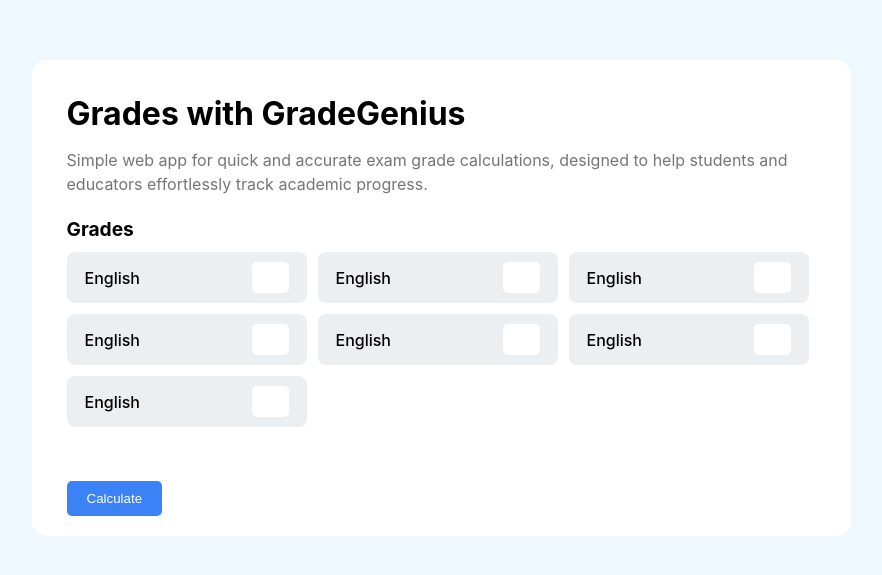
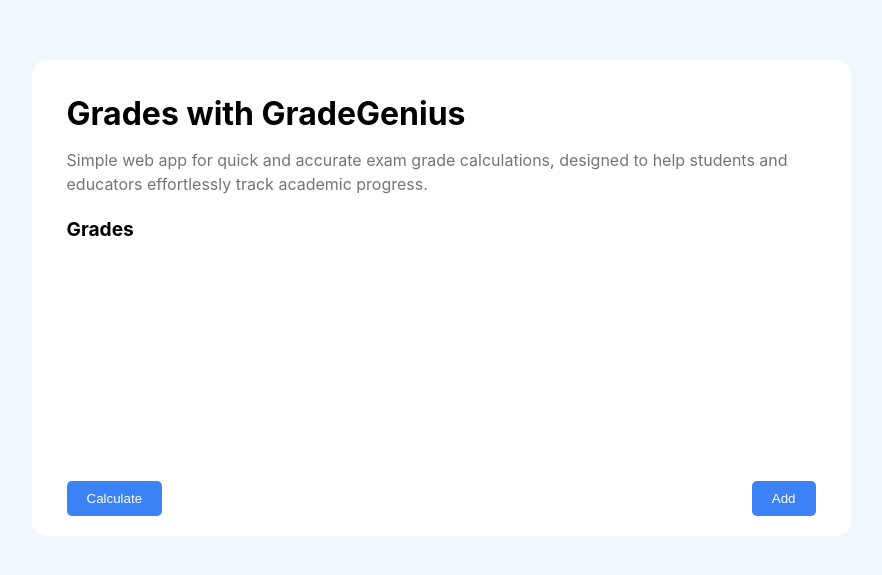
Before and after one commit to SayidMushtaQ/GradeGenius, a React (Vite) app: page / in a window 1280 px wide. Shown: the part 103-678 px from the top of the page, without its empty margins (199-1081 px from the left). Built offline with nearby package versions, Linux system fonts and the light colour scheme.

Commit message:
Show data

```diff
--- a/src/App.tsx
+++ b/src/App.tsx
@@ -3,10 +3,13 @@
 import Grades from './components/Grades'
 import AddSubjectsPopUP from "./components/AddSubjectsPopUP";
 import ErrorNotFound from "./components/ErrorNotFound";
-import GradesProvider from "./context/Grades.context";
+
+import {useGrade} from './hooks/grade.context'
 function App() {
   const [add, setAdd] = useState(false);
   const hanldeAddPopUp = useCallback(() => setAdd((pre) => !pre), []);
+  const {subjects} = useGrade()
+
   return (
     <div className="container">
       <div className="sub-container">
@@ -22,13 +25,10 @@
             </header>
           </section>
           <span>Grades</span>
-          <GradesProvider>
             <div className="box-body">
-              {/* <ErrorNotFound setAdd={hanldeAddPopUp} /> */}
               {/* {add && <AddSubjectsPopUP setAdd={hanldeAddPopUp}/>} */}
-              <Grades/>
+              {subjects.length != 0 ?   <ErrorNotFound setAdd={hanldeAddPopUp} /> : <Grades/>}
             </div>
-          </GradesProvider>
         </div>
       </div>
     </div>
--- a/src/components/AddSubjectsPopUP.tsx
+++ b/src/components/AddSubjectsPopUP.tsx
@@ -16,6 +16,7 @@
     if (!newFormError.sub && !newFormError.marks) {
       setError({ sub: "", marks: "" });
       createSub(sub, marks);
+      setSub('')
       SuccessNotify("New Subject Added Successfully..!!🥳");
     } else {
       if (newFormError.sub) {
--- a/src/components/Grades.tsx
+++ b/src/components/Grades.tsx
@@ -1,20 +1,32 @@
 import style from "../styles/grades.module.css";
-import {useGrade} from '../hooks/grade.context'
+import { useGrade } from "../hooks/grade.context";
 export default function Grades() {
-    const {subjects} = useGrade()
+  const { subjects } = useGrade();
+  console.log(subjects);
   return (
+    <>
       <div className={style.gradesContainer}>
         <div className={style.gradesSubContainer}>
-        {subjects.map(() => (
-          <div className={style.gradeBox}>
+          {subjects.map((item, index) => (
+            <div className={style.gradeBox} key={index}>
               <div className={style.gradeBoxElements}>
-              <span>English</span>
-              <input type="number" name="marks" id="marks" min={0} />
+                <span>{item.sub}</span>
+                <input
+                  type="number"
+                  name="marks"
+                  id="marks"
+                  min={0}
+                  value={item.marks}
+                />
               </div>
             </div>
           ))}
         </div>
+        <div className={style.gradesActions}>
           <button className="bth-primary">Calculate</button>
+          <button className="bth-primary">Add</button>
         </div>
+      </div>
+    </>
   );
 }
--- a/src/context/Grades.context.tsx
+++ b/src/context/Grades.context.tsx
@@ -2,22 +2,17 @@
 
 
 const defaultValues:GradeContextTypes = {
-  subjects:[{sub:'',marks:''}],
-  createSub:()=>{}
+  subjects:[],
+  createSub:()=>{},
 }
 
 export const GradeContext = createContext<GradeContextTypes>(defaultValues)
 
 export default function GradeProvider({children}:{children:React.ReactNode}) {
-  const [subjects,setSubjects] = useState<{sub:string,marks:string}[]>([
-    { sub: "Geography", marks: '90' }, { sub: "Science", marks: '88' },
-    { sub: "English", marks: '92' },
-    { sub: "History", marks: '85' },
-    { sub: "Geography", marks: '90' }, { sub: "Geography", marks: '90' }, { sub: "Geography", marks: '90' }]);
+  const [subjects,setSubjects] = useState<{sub:string,marks:string}[]>([]);
   const createSub = (sub:string,marks:string)=>{
     setSubjects(pre=>[...pre,{sub,marks}]);
   }
-
   return(
     <GradeContext.Provider value={{subjects,createSub}}>
       {children}
--- a/src/styles/grades.module.css
+++ b/src/styles/grades.module.css
@@ -44,8 +44,13 @@
     border-radius: 5px;
 }
 
-.gradesContainer > button{
+.gradesActions{
+    width: 100%;
     margin-top: 1rem;
+    display: flex;
+    justify-content: space-between;
+    align-items: center;
+}
+.gradesActions  > button{
     padding: 10px 20px;
-    align-self: self-start;
 }
```
Lines whose indentation alone changed are shown as unchanged.
